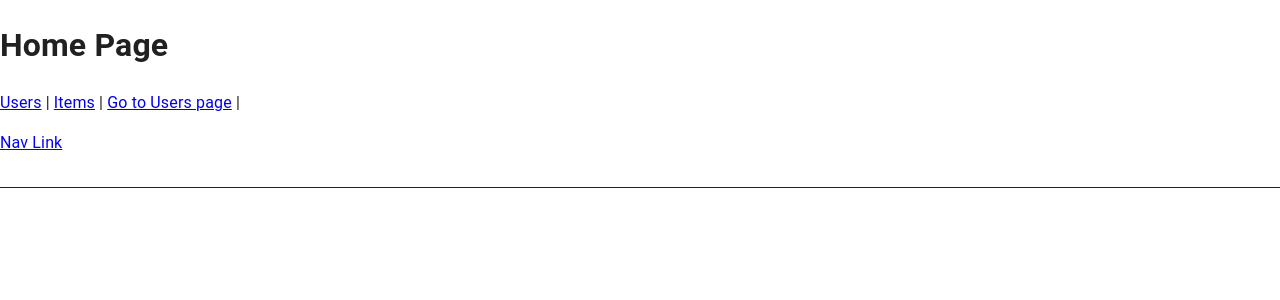
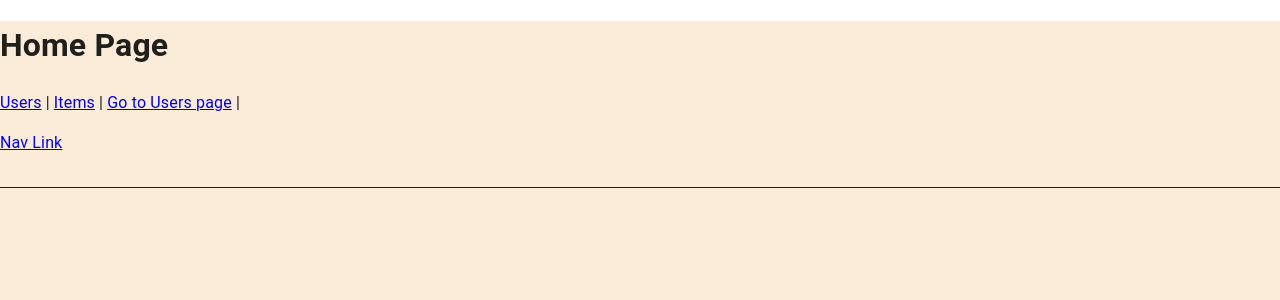
Before and after one commit to chatpta/ui-starter-react, a React (Create React App) app: page / in a window 1280 px wide. Shown: the top 300 px of the page. Built offline with nearby package versions, Linux system fonts and the light colour scheme; what @chatpta/redux-store-utility would draw is missing.

Commit message:
login element fixed

```diff
--- a/src/App/App.js
+++ b/src/App/App.js
@@ -1,4 +1,5 @@
 import DefaultRouter from "../router/DefaultRouter";
+import "./app.css";
 
 function App() {
     return (
--- /dev/null
+++ b/src/App/app.css
@@ -0,0 +1,4 @@
+.App {
+    background-color: #faecd9;
+    min-height: 100vh;
+}
--- a/src/pages/authPages/login/LoginElement.js
+++ b/src/pages/authPages/login/LoginElement.js
@@ -22,7 +22,7 @@ export default function LoginElement( props ) {
     const handle = handlers( user, userMutate, userFetch, userReset );
     let navigate = useNavigate();
 
-    const classes = useCreateLoginElementStyle( { marginTop: 64 } );
+    const classes = useCreateLoginElementStyle( );
 
 
     useEffect( () => {
--- a/src/pages/authPages/login/LoginElementStyle.js
+++ b/src/pages/authPages/login/LoginElementStyle.js
@@ -1,13 +1,12 @@
 import { makeStyles } from "@mui/styles";
 
 const useLoginElementStyle = makeStyles( theme => ( {
-    formBox: ( props ) => ( {
+    formBox: ( ) => ( {
         display: 'flex',
         flexDirection: 'column',
         alignItems: 'center',
         borderRadius: theme.dimensions.borderRadius,
         backgroundColor: theme.palette.main,
-        marginTop: props.marginTop,
 
         '@media (min-width: 500px)': {
             padding: theme.spacing( 2 ),
--- a/src/pages/authPages/recover/RecoverElementStyle.js
+++ b/src/pages/authPages/recover/RecoverElementStyle.js
@@ -7,7 +7,6 @@ const useRecoverElementStyle = makeStyles( theme => ( {
         alignItems: 'center',
         borderRadius: theme.dimensions.borderRadius,
         backgroundColor: theme.palette.main,
-        marginTop: theme.spacing( 8 ),
 
         '@media (min-width: 500px)': {
             padding: theme.spacing( 2 ),
--- a/src/pages/authPages/register/CreateAccountElementStyle.js
+++ b/src/pages/authPages/register/CreateAccountElementStyle.js
@@ -7,7 +7,6 @@ const useCreateAccountElementStyle = makeStyles( theme => ( {
         alignItems: 'center',
         borderRadius: theme.dimensions.borderRadius,
         backgroundColor: theme.palette.main,
-        marginTop: theme.spacing( 8 ),
 
         '@media (min-width: 500px)': {
             padding: theme.spacing( 2 ),
```
